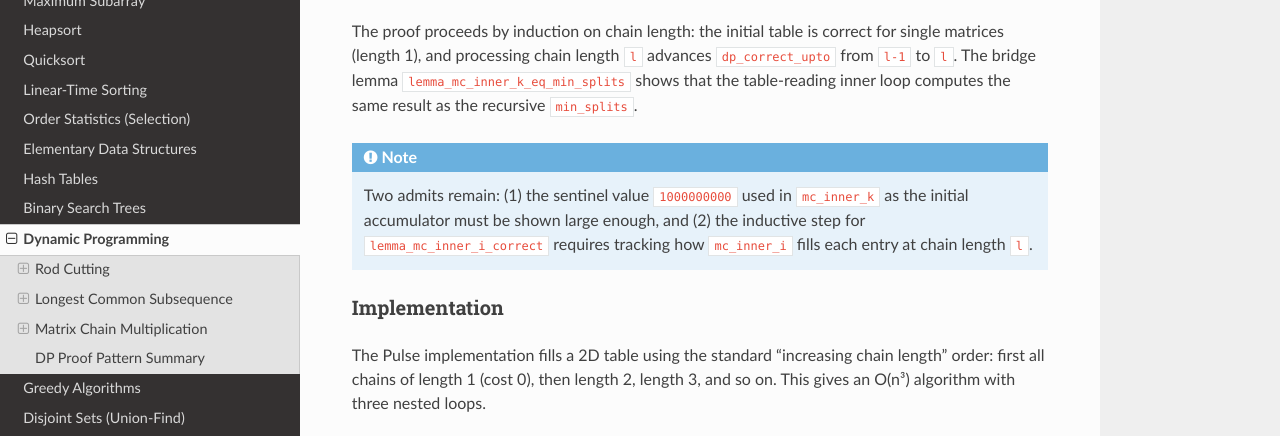
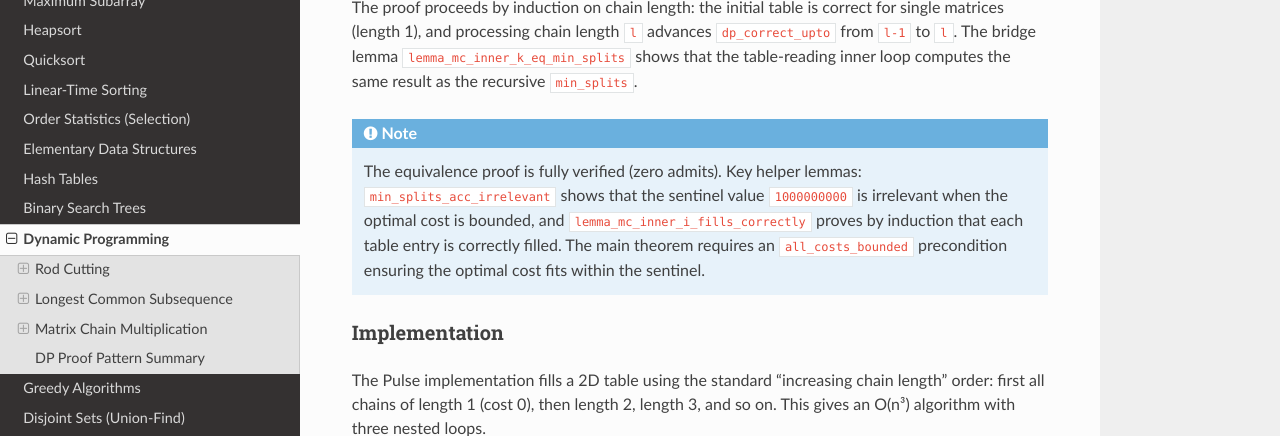
Before and after one commit to FStarLang/AlgoStar, a Sphinx documentation site: the page built from doc/ch15_dynamic_prog.rst, in a window 1280 px wide and 900 px high, scrolled down 6084 px, cut to the strip 96-532 px from the top of the window. Built offline with Sphinx 7.4.7 and the Read the Docs theme 3.1.0, drawn with Linux system fonts in a browser that asks for light colours; some of the changed text lies outside the part shown.

Commit message:
Update docs: MatrixChain now fully proven (0 admits), ch15 fully admit-free
Co-authored-by: Copilot <223556219+Copilot@users.noreply.github.com>

```diff
--- a/doc/ch15_dynamic_prog.rst
+++ b/doc/ch15_dynamic_prog.rst
@@ -6,10 +6,8 @@ Dynamic Programming
 
 This chapter covers three dynamic programming algorithms from CLRS
 Chapter 15: rod cutting (§15.1), longest common subsequence (§15.4),
-and matrix chain multiplication (§15.2). Rod cutting and LCS are fully
-verified with **zero admits**. Matrix chain multiplication has **2
-admits** in the equivalence proof between the recursive specification
-and the DP computation.
+and matrix chain multiplication (§15.2). All three algorithms are fully
+verified with **zero admits**.
 
 Dynamic programming algorithms share a common proof structure:
 
@@ -320,11 +318,13 @@ inner loop computes the same result as the recursive ``min_splits``.
 
 .. note::
 
-   Two admits remain: (1) the sentinel value ``1000000000`` used in
-   ``mc_inner_k`` as the initial accumulator must be shown large
-   enough, and (2) the inductive step for ``lemma_mc_inner_i_correct``
-   requires tracking how ``mc_inner_i`` fills each entry at chain
-   length ``l``.
+   The equivalence proof is fully verified (zero admits). Key helper
+   lemmas: ``min_splits_acc_irrelevant`` shows that the sentinel value
+   ``1000000000`` is irrelevant when the optimal cost is bounded, and
+   ``lemma_mc_inner_i_fills_correctly`` proves by induction that each
+   table entry is correctly filled.  The main theorem requires an
+   ``all_costs_bounded`` precondition ensuring the optimal cost fits
+   within the sentinel.
 
 Implementation
 ~~~~~~~~~~~~~~
```
Also changed, not shown: doc/intro.rst (+6 -6 lines).
